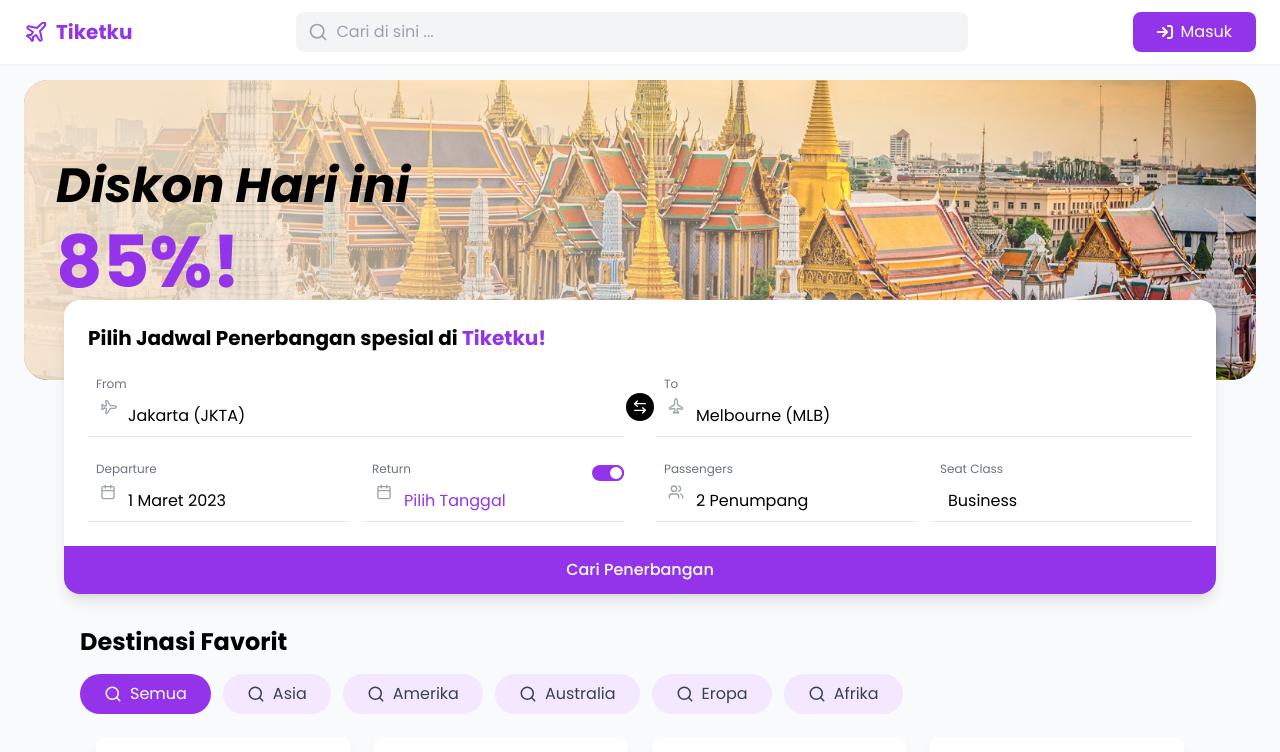
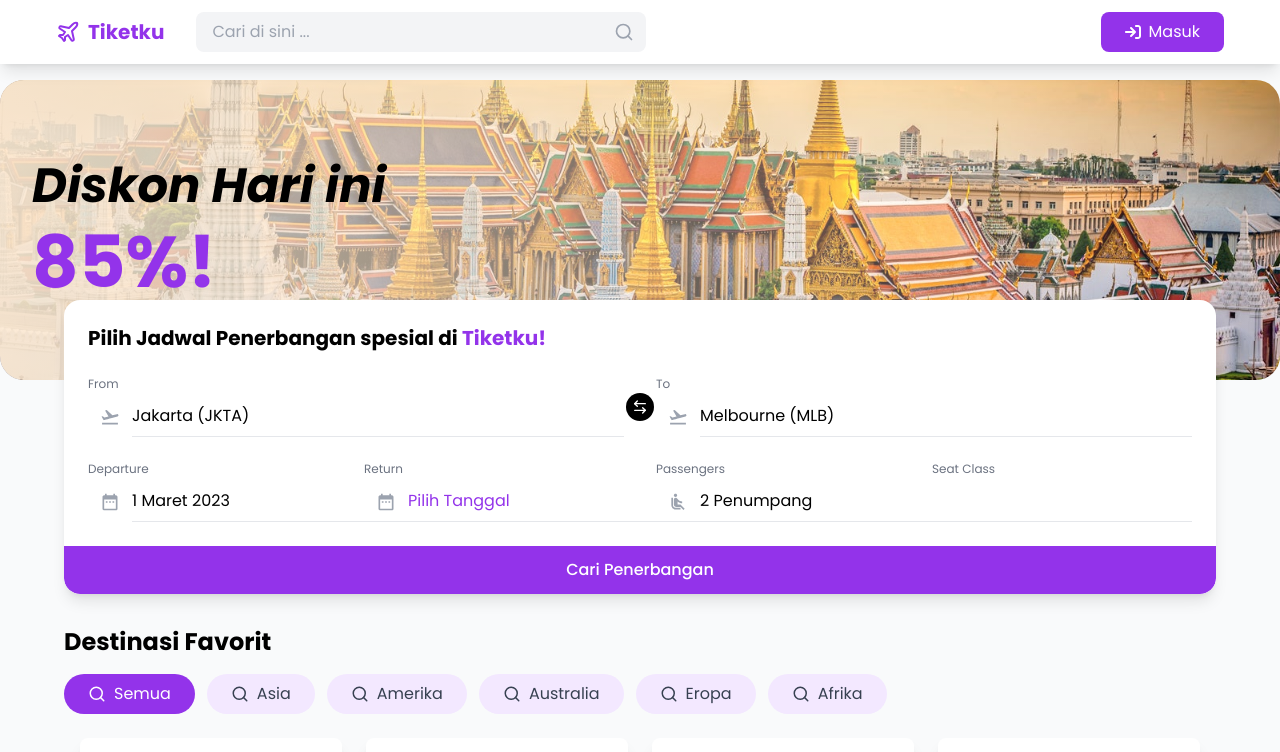
Before and after one commit to Final-Project-Team12/FE-FINAL_PROJECT-TEAM_12, a React (Vite) app: page / in a window 1280 px wide. Shown: the top 752 px of the page. Built offline with nearby package versions, Linux system fonts and the light colour scheme.

Commit message:
fix and add, fix homepage and add modal for from and to search flight

```diff
--- a/src/components/Elements/Banner/Banner.jsx
+++ b/src/components/Elements/Banner/Banner.jsx
@@ -1,7 +1,15 @@
 import BannerDestination from '../../../../public/images/destination.jpeg';
+import React from 'react';
 
 const Banner = () => {
   return (
+    <div className="relative w-full overflow-x-hidden">
+      {/* Container for maintaining height */}
+      <div className="absolute inset-x-0 h-[150px] md:h-[150px] top-1/2 -translate-y-1/2">
+        <div className="absolute -left-[calc((100vw-100%)/2)] right-[calc((-100vw+100%)/2)] h-full bg-gradient-to-r from-purple-600 to-purple-300" />
+      </div>
+
+      {/* Original banner content */}
       <div className="relative max-w-7xl mx-auto">
         <div className="h-[200px] md:h-[300px] overflow-hidden rounded-3xl relative">
           <div className="absolute inset-0 bg-gradient-to-r from-orange-100/90 to-transparent z-10" />
@@ -24,6 +32,7 @@ const Banner = () => {
           </div>
         </div>
       </div>
+    </div>
   );
 };
 
--- a/src/components/Home.jsx
+++ b/src/components/Home.jsx
@@ -60,9 +60,9 @@ const travelData = [
 
 const Home = () => {
   return (
-    <div className="min-h-screen bg-gray-50">
+    <div className="min-h-screen bg-gray-50 overflow-x-hidden">
       <Navbar />
-      <main className="container mx-auto px-4 lg:px-6 py-4">
+      <main className="mx-auto py-4">
         <div className="relative">
           <Banner />
           <FlightSearch />
--- a/src/components/UI/DestinationFilter.jsx
+++ b/src/components/UI/DestinationFilter.jsx
@@ -17,7 +17,7 @@ const DestinationFilter = ({ travelData }) => {
   const [activeContinent, setActiveContinent] = useState('all');
 
   return (
-    <div className="mt-8 px-4 max-w-6xl mx-auto">
+    <div className="mt-8 max-w-6xl mx-auto overflow-x-hidden">
       <h2 className="text-2xl font-bold mb-4">Destinasi Favorit</h2>
 
       <div className="flex flex-wrap gap-3">
--- a/src/components/UI/FlightSearch.jsx
+++ b/src/components/UI/FlightSearch.jsx
@@ -1,9 +1,82 @@
-import { Plane, Calendar, Users, ArrowLeftRight } from 'lucide-react';
+import React, { useState } from 'react';
+import { ArrowLeftRight, Search, X } from 'lucide-react';
+import {
+  MdFlightTakeoff,
+  MdDateRange,
+  MdOutlineAirlineSeatReclineNormal,
+} from 'react-icons/md';
+
+const CitySelectionModal = ({ isOpen, onClose, onSelect, title }) => {
+  const [searchQuery, setSearchQuery] = useState('');
+  const recentCities = ['Jakarta', 'Bandung', 'Surabaya'];
+
+  if (!isOpen) return null;
+
+  return (
+    <div className="fixed inset-0 z-50 flex items-center justify-center">
+      <div
+        className="absolute inset-0 bg-black bg-opacity-50"
+        onClick={onClose}
+      />
+      <div
+        className="bg-white w-full max-w-xl rounded-2xl overflow-hidden relative transform transition-all duration-300 ease-out"
+        style={{
+          animation: 'slideUp 0.3s ease-out',
+        }}
+      >
+        <div className="p-4">
+          <div className="flex items-center border rounded-lg p-2 mb-6">
+            <Search className="text-gray-400 w-5 h-5" />
+            <input
+              type="text"
+              placeholder="Masukkan Kota atau Negara"
+              className="ml-2 flex-1 outline-none text-sm"
+              value={searchQuery}
+              onChange={(e) => setSearchQuery(e.target.value)}
+            />
+            <button onClick={onClose}>
+              <X className="w-5 h-5 text-gray-400" />
+            </button>
+          </div>
+
+          <div>
+            <div className="flex justify-between items-center mb-4">
+              <h3 className="font-semibold text-lg">Pencarian terkini</h3>
+              <button className="text-red-500 text-sm">Hapus</button>
+            </div>
+
+            <div className="space-y-4">
+              {recentCities.map((city) => (
+                <div
+                  key={city}
+                  className="flex items-center justify-between p-2 hover:bg-gray-50 rounded-lg cursor-pointer"
+                  onClick={() => {
+                    onSelect(city);
+                    onClose();
+                  }}
+                >
+                  <span>{city}</span>
+                  <X className="w-4 h-4 text-gray-400" />
+                </div>
+              ))}
+            </div>
+          </div>
+        </div>
+      </div>
+    </div>
+  );
+};
 
 const FlightSearch = () => {
+  const [fromCity, setFromCity] = useState('Jakarta (JKTA)');
+  const [toCity, setToCity] = useState('Melbourne (MLB)');
+  const [isFromModalOpen, setIsFromModalOpen] = useState(false);
+  const [isToModalOpen, setIsToModalOpen] = useState(false);
+
   return (
+    <>
       <div className="relative -mt-20 z-20">
-      <div className="bg-white max-w-6xl mx-auto rounded-2xl shadow-lg">
+        <div className="bg-white max-w-6xl mx-auto rounded-2xl shadow-lg overflow-hidden">
           <div className="p-4 md:p-6">
             <h2 className="text-lg md:text-xl font-bold mb-4 md:mb-6">
               Pilih Jadwal Penerbangan spesial di{' '}
@@ -12,37 +85,43 @@ const FlightSearch = () => {
 
             <div className="space-y-4 md:space-y-6">
               <div className="grid grid-cols-1 md:grid-cols-2 gap-4 md:gap-8 items-center relative">
-              <div className="relative">
-                <div className="absolute left-3 top-1/2 -translate-y-1/2 text-gray-400">
-                  <Plane size={16} className="rotate-45" />
+                <div>
+                  <div className="text-gray-500 text-xs mb-1">From</div>
+                  <div
+                    className="relative flex items-center cursor-pointer"
+                    onClick={() => setIsFromModalOpen(true)}
+                  >
+                    <div className="flex items-center px-3">
+                      <MdFlightTakeoff size={20} className="text-gray-400" />
                     </div>
-                <div>
-                  <div className="text-gray-500 text-xs mb-1 ml-2">From</div>
                     <input
                       type="text"
-                    value="Jakarta (JKTA)"
-                    className="w-full py-2 px-4 pl-10 border-b text-sm md:text-base focus:outline-none focus:border-purple-600"
+                      value={fromCity}
+                      className="flex-1 py-2 text-sm md:text-base focus:outline-none focus:border-purple-600 border-b cursor-pointer"
                       readOnly
                     />
                   </div>
                 </div>
 
                 <div className="hidden md:block absolute left-1/2 top-1/2 -translate-x-1/2 -translate-y-1/2 z-10">
-                <div className="bg-black rounded-full p-1.5">
+                  <div className="bg-black rounded-full p-1.5 mx-4">
                     <ArrowLeftRight size={16} className="text-white" />
                   </div>
                 </div>
 
-              <div className="relative">
-                <div className="absolute left-3 top-1/2 -translate-y-1/2 text-gray-400">
-                  <Plane size={16} className="-rotate-45" />
+                <div>
+                  <div className="text-gray-500 text-xs mb-1">To</div>
+                  <div
+                    className="relative flex items-center cursor-pointer"
+                    onClick={() => setIsToModalOpen(true)}
+                  >
+                    <div className="flex items-center px-3">
+                      <MdFlightTakeoff size={20} className="text-gray-400" />
                     </div>
-                <div>
-                  <div className="text-gray-500 text-xs mb-1 ml-2">To</div>
                     <input
                       type="text"
-                    value="Melbourne (MLB)"
-                    className="w-full py-2 px-4 pl-10 border-b text-sm md:text-base focus:outline-none focus:border-purple-600"
+                      value={toCity}
+                      className="flex-1 py-2 text-sm md:text-base focus:outline-none focus:border-purple-600 border-b cursor-pointer"
                       readOnly
                     />
                   </div>
@@ -52,73 +131,61 @@ const FlightSearch = () => {
               {/* Date and Passengers Section */}
               <div className="grid grid-cols-1 md:grid-cols-2 gap-4 md:gap-8">
                 <div className="grid grid-cols-1 md:grid-cols-2 gap-4">
-                <div className="relative">
-                  <div className="absolute left-3 top-1/2 -translate-y-1/2 text-gray-400">
-                    <Calendar size={16} />
-                  </div>
                   <div>
-                    <div className="text-gray-500 text-xs mb-1 ml-2">
-                      Departure
+                    <div className="text-gray-500 text-xs mb-1">Departure</div>
+                    <div className="relative flex items-center">
+                      <div className="flex items-center px-3">
+                        <MdDateRange size={20} className="text-gray-400" />
                       </div>
                       <input
                         type="text"
                         value="1 Maret 2023"
-                      className="w-full py-2 px-4 pl-10 border-b text-sm md:text-base focus:outline-none focus:border-purple-600"
-                      readOnly
-                    />
-                  </div>
-                </div>
-
-                <div className="relative">
-                  <div className="absolute left-3 top-1/2 -translate-y-1/2 text-gray-400">
-                    <Calendar size={16} />
-                  </div>
-                  <div className="flex items-center">
-                    <div>
-                      <div className="text-gray-500 text-xs mb-1 ml-2">
-                        Return
-                      </div>
-                      <input
-                        type="text"
-                        placeholder="Pilih Tanggal"
-                        className="w-full py-2 px-4 pl-10 border-b text-sm md:text-base focus:outline-none focus:border-purple-600 placeholder-purple-600"
-                      />
-                    </div>
-                    <div className="absolute right-0 top-0 mt-1 hidden md:block">
-                      <div className="w-8 h-4 bg-purple-600 rounded-full relative">
-                        <div className="absolute right-0 w-4 h-4 bg-white rounded-full border-2 border-purple-600"></div>
-                      </div>
-                    </div>
-                  </div>
-                </div>
-              </div>
-
-              <div className="grid grid-cols-1 md:grid-cols-2 gap-4">
-                <div className="relative">
-                  <div className="absolute left-3 top-1/2 -translate-y-1/2 text-gray-400">
-                    <Users size={16} />
-                  </div>
-                  <div>
-                    <div className="text-gray-500 text-xs mb-1 ml-2">
-                      Passengers
-                    </div>
-                    <input
-                      type="text"
-                      value="2 Penumpang"
-                      className="w-full py-2 px-4 pl-10 border-b text-sm md:text-base focus:outline-none focus:border-purple-600"
+                        className="flex-1 py-2 text-sm md:text-base focus:outline-none focus:border-purple-600 border-b"
                         readOnly
                       />
                     </div>
                   </div>
 
                   <div>
-                  <div className="text-gray-500 text-xs mb-1 ml-2">
-                    Seat Class
+                    <div className="text-gray-500 text-xs mb-1">Return</div>
+                    <div className="relative flex items-center">
+                      <div className="flex items-center px-3">
+                        <MdDateRange size={20} className="text-gray-400" />
                       </div>
                       <input
                         type="text"
+                        placeholder="Pilih Tanggal"
+                        className="flex-1 py-2 text-sm md:text-base focus:outline-none focus:border-purple-600 border-b placeholder-purple-600"
+                      />
+                    </div>
+                  </div>
+                </div>
+
+                <div className="grid grid-cols-1 md:grid-cols-2 gap-4">
+                  <div>
+                    <div className="text-gray-500 text-xs mb-1">Passengers</div>
+                    <div className="relative flex items-center">
+                      <div className="flex items-center px-3">
+                        <MdOutlineAirlineSeatReclineNormal
+                          size={20}
+                          className="text-gray-400"
+                        />
+                      </div>
+                      <input
+                        type="text"
+                        value="2 Penumpang"
+                        className="flex-1 py-2 text-sm md:text-base focus:outline-none focus:border-purple-600 border-b"
+                        readOnly
+                      />
+                    </div>
+                  </div>
+
+                  <div>
+                    <div className="text-gray-500 text-xs mb-1">Seat Class</div>
+                    <input
+                      type="text"
                       value="Business"
-                    className="w-full py-2 px-4 border-b text-sm md:text-base focus:outline-none focus:border-purple-600"
+                      className="w-full py-2 border-b text-sm md:text-base focus:outline-none focus:border-purple-600"
                       readOnly
                     />
                   </div>
@@ -132,6 +199,38 @@ const FlightSearch = () => {
           </button>
         </div>
       </div>
+
+      <CitySelectionModal
+        isOpen={isFromModalOpen}
+        onClose={() => setIsFromModalOpen(false)}
+        onSelect={(city) =>
+          setFromCity(`${city} (${city.substring(0, 4).toUpperCase()})`)
+        }
+        title="From"
+      />
+
+      <CitySelectionModal
+        isOpen={isToModalOpen}
+        onClose={() => setIsToModalOpen(false)}
+        onSelect={(city) =>
+          setToCity(`${city} (${city.substring(0, 4).toUpperCase()})`)
+        }
+        title="To"
+      />
+
+      <style jsx global>{`
+        @keyframes slideUp {
+          from {
+            opacity: 0;
+            transform: translateY(20px);
+          }
+          to {
+            opacity: 1;
+            transform: translateY(0);
+          }
+        }
+      `}</style>
+    </>
   );
 };
 
--- a/src/components/UI/Navbar.jsx
+++ b/src/components/UI/Navbar.jsx
@@ -3,32 +3,34 @@ import { FaArrowRightToBracket } from 'react-icons/fa6';
 
 const Navbar = () => {
   return (
-    <nav className="sticky top-0 left-0 right-0 bg-white shadow-sm z-30">
+    <nav className="sticky top-0 left-0 right-0 bg-white shadow-lg z-30 overflow-x-hidden">
       <div className="container mx-auto px-4 lg:px-6">
         <div className="flex items-center justify-between h-16">
-          <div className="flex items-center">
-            <div className="text-purple-600 font-bold text-xl flex items-center">
+          {/* Left section with logo and search */}
+          <div className="flex items-center space-x-4 md:space-x-8">
+            {/* Logo with responsive padding */}
+            <div className="text-purple-600 font-bold text-xl flex items-center pl-2 sm:pl-4 md:pl-8">
               <Plane className="mr-2" size={24} />
-              Tiketku
+              <span className="text-lg md:text-xl">Tiketku</span>
             </div>
-          </div>
 
-          <div className="flex-1 max-w-2xl mx-8">
-            <div className="relative">
+            {/* Search bar - hidden on mobile, width adjusts for tablet/desktop */}
+            <div className="hidden md:block relative w-[300px] lg:w-[450px]">
               <input
                 type="text"
                 placeholder="Cari di sini ..."
-                className="w-full bg-gray-100 rounded-lg pl-10 pr-4 py-2 focus:outline-none focus:ring-2 focus:ring-purple-500"
+                className="w-full bg-gray-100 rounded-lg pl-4 pr-4 py-2 focus:outline-none focus:ring-2 focus:ring-purple-500"
               />
               <Search
-                className="absolute left-3 top-2.5 text-gray-400"
+                className="absolute right-3 top-2.5 text-gray-400"
                 size={20}
               />
             </div>
           </div>
 
-          <div>
-            <button className="bg-purple-600 text-white px-6 py-2 rounded-lg flex items-center">
+          {/* Login button with responsive padding */}
+          <div className="pr-2 sm:pr-4 md:pr-8">
+            <button className="bg-purple-600 text-white px-4 md:px-6 py-2 rounded-lg flex items-center text-sm md:text-base">
               <FaArrowRightToBracket className="mr-2" size={16} />
               Masuk
             </button>
```
Lines whose indentation alone changed are shown as unchanged.
